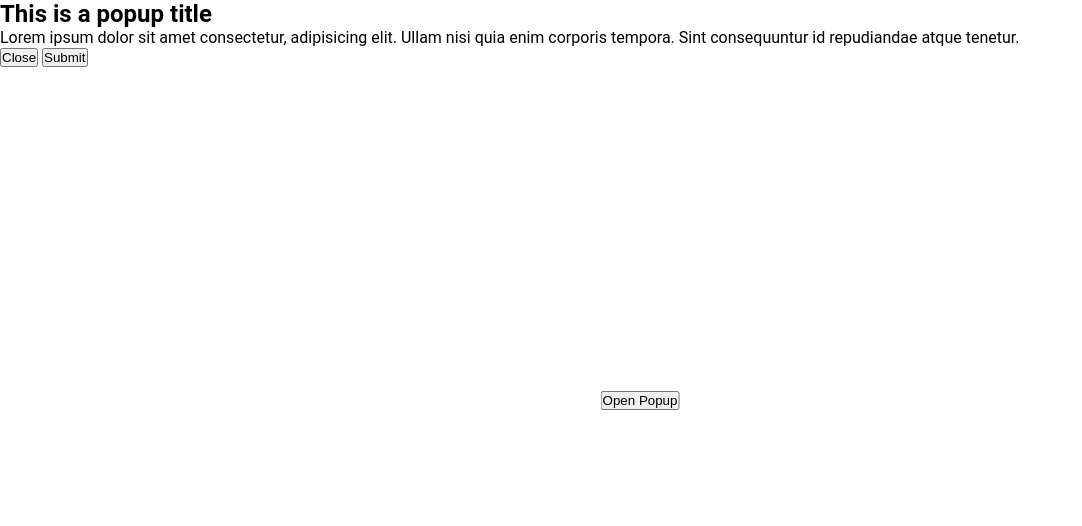
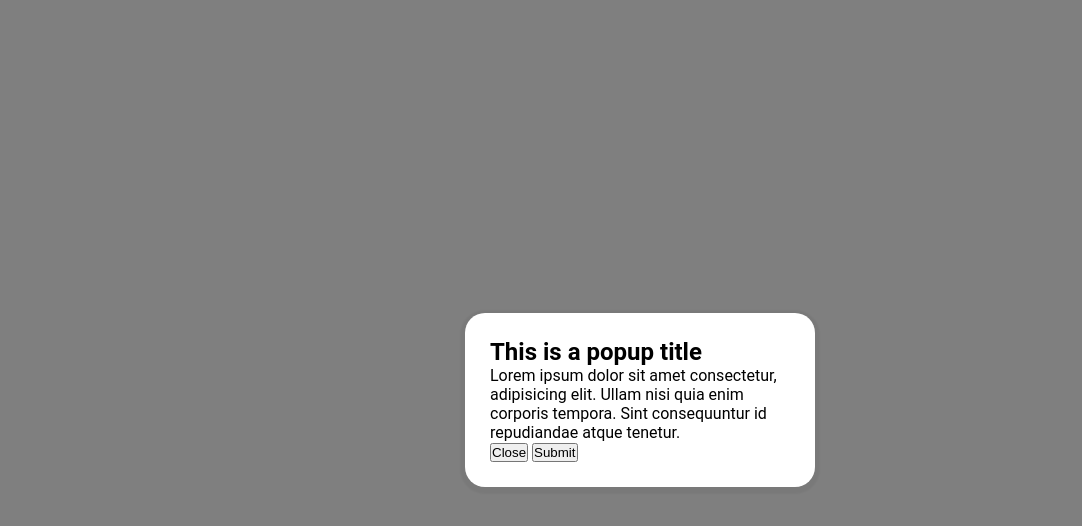
Before and after one commit to Dhe-Reigner/Animated-Pop-up-box-Html-CSS-Js, a plain HTML site: page index.html in a window 1280 px wide. Shown: the whole page, without its empty margins (0-1082 px from the left). Drawn offline with Linux system fonts and the light colour scheme.

Commit message:
Additional css commits

```diff
--- a/index.css
+++ b/index.css
@@ -12,3 +12,33 @@ body {
     left: 50%;
     transform: translate(-50%, -50%);
 }
+.popup {
+    position: fixed;
+    top: 0px;
+    left: 0px;
+    width: 100%;
+    height: 100%;
+}
+.popup .overlay {
+     position: absolute;
+    top: 0px;
+    left: 0px;
+    width: 100%;
+    height: 100%;
+    background: rgba(0,0,0,0.5);
+    opacity: 1;
+    transition: opacity 100ms ease-in-out 200ms;
+}
+.popup .popup-content {
+    position: absolute;
+    top: 50%;
+    left: 50%;
+    transform: translate(-50%, -50%);
+    width: 95%;
+    max-width: 350px;
+    background: #fff;
+    padding: 25px;
+    border-radius: 20px;
+    box-shadow: 0px 2px 2px 5px rgba(0,0,0,0.05);
+    transition: all 300ms ease-in-out;
+}
```
